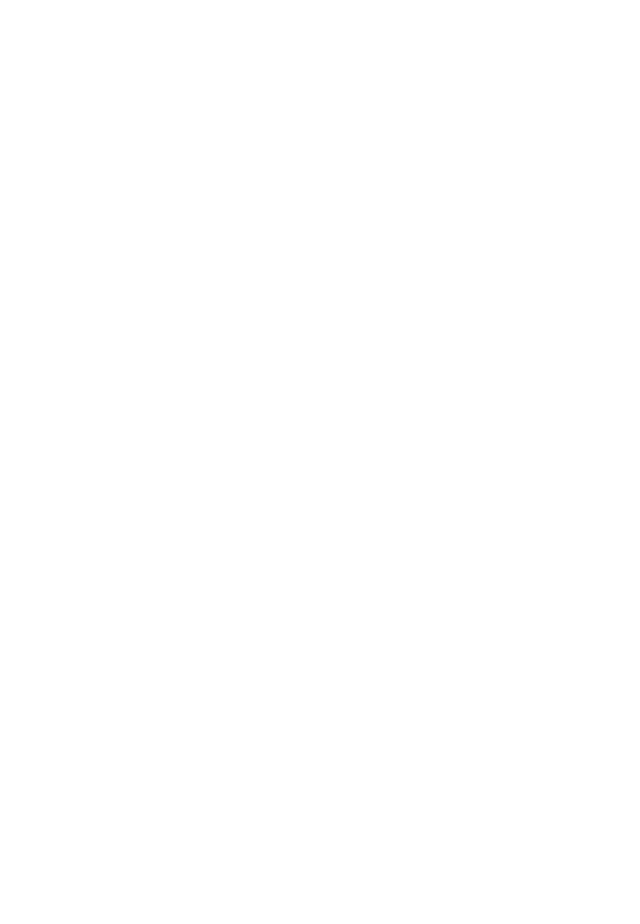
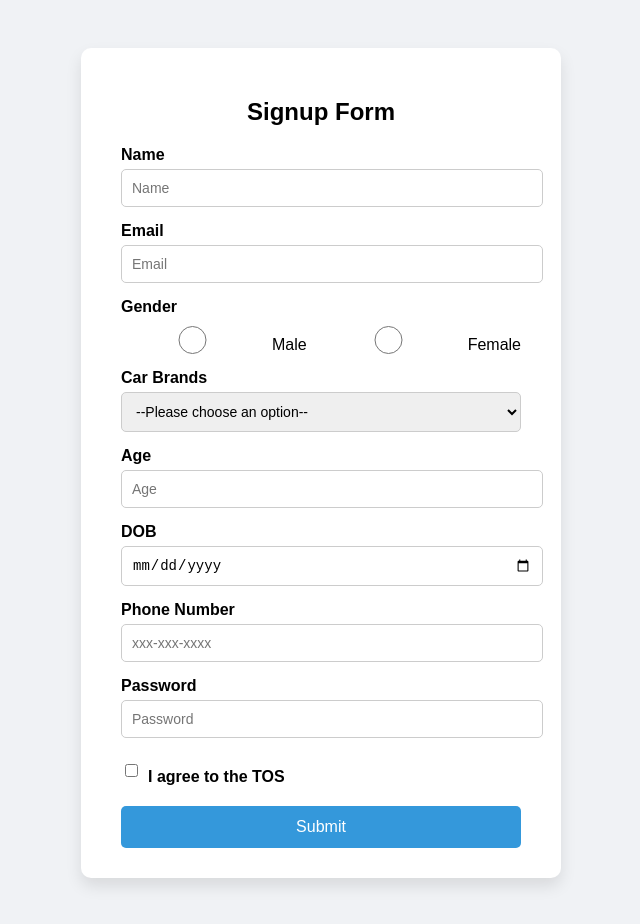
Before and after one commit to acciojob/signup-form-car-Fatimaq07, a website: page main.html in a window 1280 px wide. Shown: the whole page, without its empty margins (319-959 px from the left). Before the commit the page ends 800 px from the top, so only its background shows below. Drawn offline with Linux system fonts and the light colour scheme.

Commit message:
created a submission

```diff
--- a/main.html
+++ b/main.html
@@ -1,16 +1,130 @@
 <!DOCTYPE html>
+<html lang="en">
+<head>
+  <meta charset="UTF-8">
+  <title>Signup Form</title>
+  <style>
+    body {
+      font-family: Arial, sans-serif;
+      background-color: #f0f2f5;
+      display: flex;
+      justify-content: center;
+      padding: 40px;
+    }
 
-<html>
+    form {
+      background: #fff;
+      padding: 30px 40px;
+      border-radius: 10px;
+      box-shadow: 0 8px 16px rgba(0, 0, 0, 0.1);
+      width: 400px;
+    }
 
-<head>
-	<link rel="stylesheet" href="styles.css">
+    h2 {
+      text-align: center;
+      margin-bottom: 20px;
+    }
+
+    label {
+      display: block;
+      margin-top: 15px;
+      font-weight: bold;
+    }
+
+    input, select {
+      width: 100%;
+      padding: 10px;
+      margin-top: 5px;
+      border: 1px solid #ccc;
+      border-radius: 5px;
+      font-size: 14px;
+    }
+
+    .radio-group {
+      display: flex;
+      gap: 10px;
+      margin-top: 5px;
+    }
+
+    .radio-group label {
+      font-weight: normal;
+    }
+
+    .checkbox-group {
+      display: flex;
+      align-items: center;
+      margin-top: 15px;
+    }
+
+    .checkbox-group input {
+      width: auto;
+      margin-right: 10px;
+    }
+
+    button[type="submit"] {
+      margin-top: 20px;
+      width: 100%;
+      background-color: #3498db;
+      color: white;
+      padding: 12px;
+      border: none;
+      border-radius: 5px;
+      font-size: 16px;
+      cursor: pointer;
+    }
+
+    button[type="submit"]:hover {
+      background-color: #2980b9;
+    }
+  </style>
 </head>
+<body>
 
-<body>
-	<!-- the entire body must be written by student -->
-    <script type="text/javascript" src="./script.js">
-</script>
+  <form method="post">
+    <h2>Signup Form</h2>
+
+    <label for="name">Name</label>
+    <input type="text" id="name" name="name" placeholder="Name" required>
+
+    <label for="email">Email</label>
+    <input type="email" id="email" name="email" placeholder="Email" required>
+
+    <label>Gender</label>
+    <div class="radio-group">
+      <input type="radio" id="gender_m" name="gender" value="male" required>
+      <label for="gender_m">Male</label>
+      <input type="radio" id="gender_f" name="gender" value="female" required>
+      <label for="gender_f">Female</label>
+    </div>
+
+    <label for="cars">Car Brands</label>
+    <select id="cars" name="cars" required>
+      <option value="" disabled selected>--Please choose an option--</option>
+      <option value="Toyota">Toyota</option>
+      <option value="Honda">Honda</option>
+      <option value="BMW">BMW</option>
+      <option value="Ford">Ford</option>
+    </select>
+
+    <label for="age">Age</label>
+    <input type="number" id="age" name="age" placeholder="Age" required>
+
+    <label for="dob">DOB</label>
+    <input type="date" id="dob" name="dob" required>
+
+    <label for="tel">Phone Number</label>
+    <input type="tel" id="tel" name="tel" placeholder="xxx-xxx-xxxx">
+
+    <label for="password">Password</label>
+    <input type="password" id="password" name="password" placeholder="Password" required>
+
+    <div class="checkbox-group">
+      <input type="checkbox" id="tos" name="tos" required>
+      <label for="tos">I agree to the TOS</label>
+    </div>
+
+    <button type="submit">Submit</button>
+  </form>
 
 </body>
-
 </html>
```
